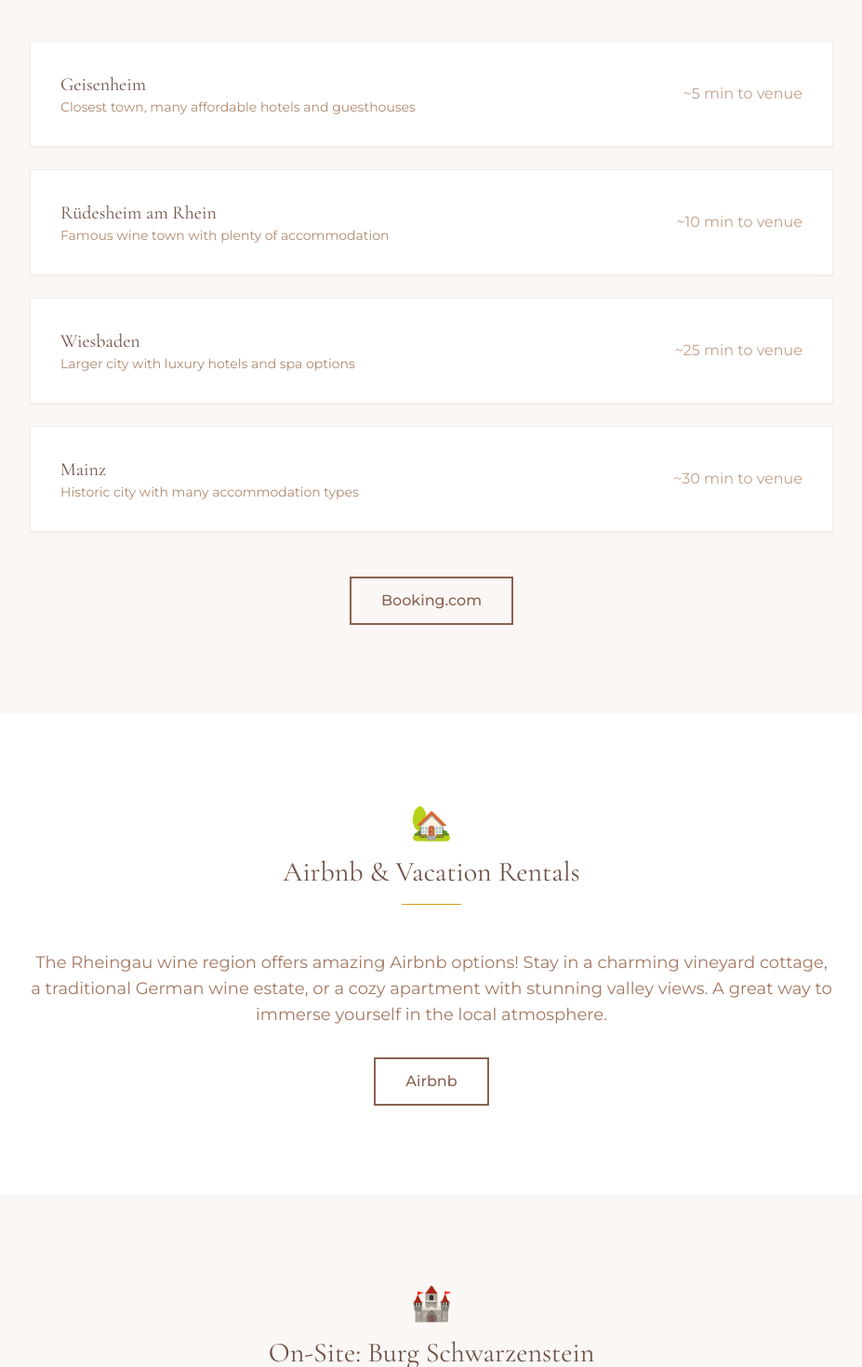
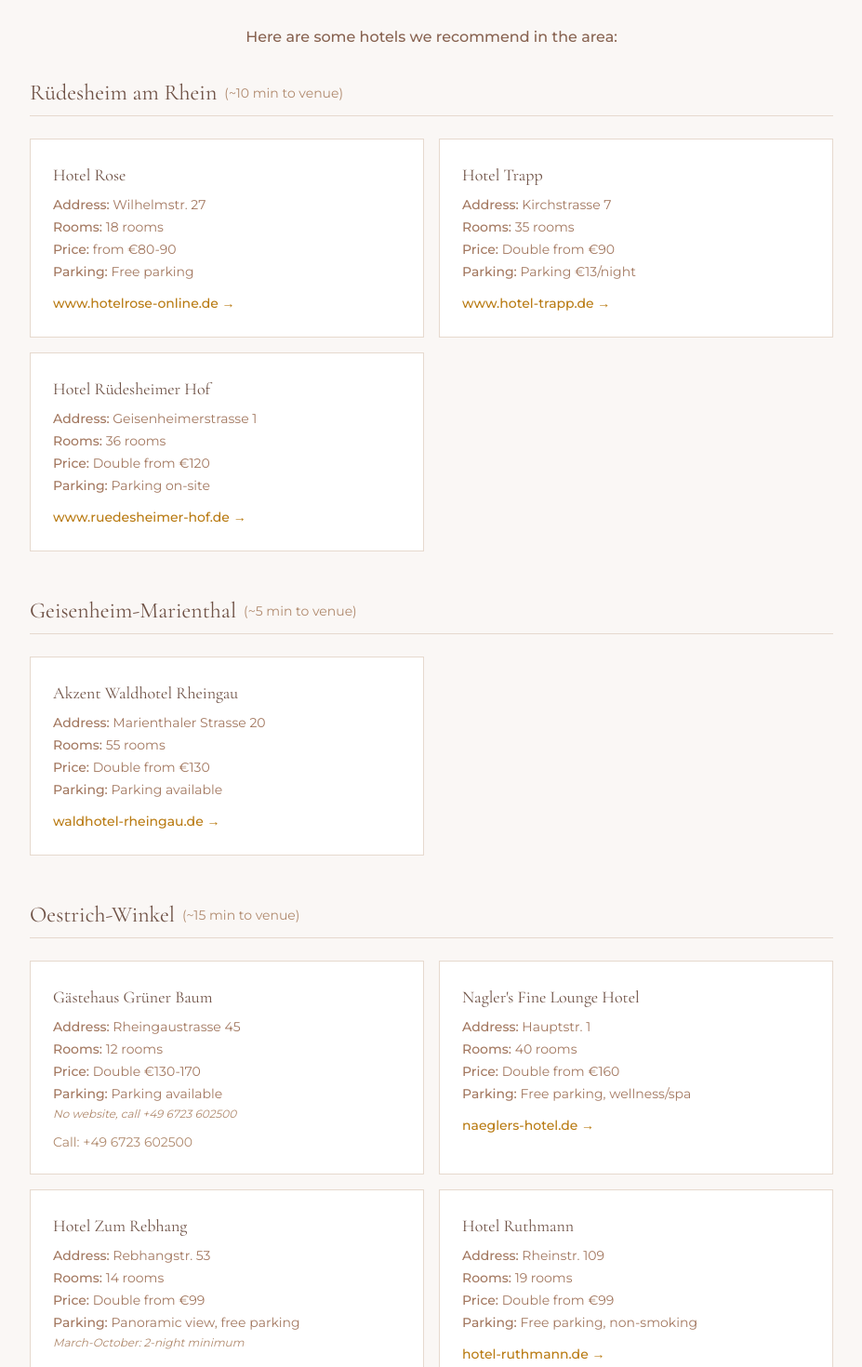
Before and after one commit to pierreeurope/wedding-website, a Next.js app: page /en/accommodation in a window 1280 px wide. Shown: the part 1100-2570 px from the top of the page at 93% size, without its empty margins (176-1103 px from the left). Built offline with nearby package versions, Linux system fonts and the light colour scheme.

Commit message:
update schedule timing, story text, and add hotel suggestions

```diff
--- a/messages/en.json
+++ b/messages/en.json
@@ -16,7 +16,7 @@
     "location": "Burg Schwarzenstein, Geisenheim, Germany",
     "welcome": "We can't wait to celebrate with you!",
     "ourStory": "Our Story",
-    "ourStoryText": "We met in the most wonderful and unexpected way. After an incredible proposal under the Northern Lights, we are delighted to have announced our marriage and would love to share this special day with you.",
+    "ourStoryText": "The joke goes like this: an art historian and an aeroplane engineer walk into a bank. They come out married... or almost married, after a proposal under the Northern Lights. We are delighted to announce our marriage and celebrate this special day with you.",
     "venueSubtitle": "Rheingau Wine Region, Germany",
     "learnMore": "Learn More",
     "scheduleTitle": "Schedule",
@@ -35,13 +35,14 @@
   "schedule": {
     "title": "Wedding Schedule",
     "subtitle": "Join us for a weekend of celebration",
+    "timingNote": "The detailed timeline is still being finalized. We'll update this page as the day takes shape.",
     "addressLabel": "Address",
     "addToCalendar": "Add to Calendar",
     "saturday": "Saturday, October 3rd",
     "sunday": "Sunday, October 4th",
     "ceremony": {
       "title": "Church Ceremony",
-      "time": "12:00 PM",
+      "time": "To be announced",
       "location": "Lutheran Church Geisenheim",
       "address": "Lutheran Church Geisenheim, Geisenheim",
       "description": "Join us for our church wedding ceremony at the beautiful Lutheran Church in Geisenheim."
@@ -184,12 +185,14 @@
     "alternatives": {
       "title": "Nearby Hotels",
       "description": "The nearby town of Geisenheim and the surrounding area have many great hotels and guesthouses at affordable prices. This is a wonderful option if you prefer more flexibility or want to explore the region.",
+      "ourSuggestions": "Here are some hotels we recommend in the area:",
       "geisenheim": "Closest town, many affordable hotels and guesthouses",
       "ruedesheim": "Famous wine town with plenty of accommodation",
       "wiesbaden": "Larger city with luxury hotels and spa options",
       "mainz": "Historic city with many accommodation types",
       "min5": "~5 min to venue",
       "min10": "~10 min to venue",
+      "min15": "~15 min to venue",
       "min25": "~25 min to venue",
       "min30": "~30 min to venue"
     },
--- a/src/app/[locale]/accommodation/page.tsx
+++ b/src/app/[locale]/accommodation/page.tsx
@@ -23,6 +23,41 @@ function RoomCard({ name, description, price, available }: { name: string; descr
         <span className="text-gold-600 font-medium whitespace-nowrap ml-4">{price}</span>
       </div>
       <p className="text-xs text-primary-400 mt-2">{available}</p>
+    </div>
+  );
+}
+
+function HotelCard({ name, address, rooms, price, parking, website, note }: {
+  name: string;
+  address: string;
+  rooms: string;
+  price: string;
+  parking: string;
+  website?: string;
+  note?: string;
+}) {
+  return (
+    <div className="bg-white p-6 border border-primary-200 hover:border-gold-300 transition-colors">
+      <h4 className="font-serif text-lg text-primary-800 mb-2">{name}</h4>
+      <div className="space-y-1 text-sm text-primary-600 mb-3">
+        <p><span className="font-medium">Address:</span> {address}</p>
+        <p><span className="font-medium">Rooms:</span> {rooms}</p>
+        <p><span className="font-medium">Price:</span> {price}</p>
+        <p><span className="font-medium">Parking:</span> {parking}</p>
+        {note && <p className="text-primary-500 italic text-xs mt-2">{note}</p>}
+      </div>
+      {website ? (
+        <a
+          href={`https://${website}`}
+          target="_blank"
+          rel="noopener noreferrer"
+          className="text-gold-600 hover:text-gold-700 text-sm font-medium"
+        >
+          {website} →
+        </a>
+      ) : (
+        <p className="text-primary-500 text-sm">Call: +49 6723 602500</p>
+      )}
     </div>
   );
 }
@@ -72,53 +107,118 @@ function AccommodationPageClient() {
             <div className="h-px w-16 bg-gold-500 mx-auto my-4"></div>
           </div>
 
-          <p className="text-primary-600 text-center mb-12 text-lg">
+          <p className="text-primary-600 text-center mb-8 text-lg">
             {t('alternatives.description')}
           </p>
 
-          <div className="space-y-6 mb-12">
-            <div className="card flex flex-col md:flex-row md:items-center md:justify-between">
-              <div>
-                <h4 className="font-serif text-xl text-primary-800">Geisenheim</h4>
-                <p className="text-primary-500 text-sm">{t('alternatives.geisenheim')}</p>
-              </div>
-              <span className="text-primary-400 mt-2 md:mt-0">{t('alternatives.min5')}</span>
-            </div>
+          <p className="text-primary-700 font-medium text-center mb-8">
+            {t('alternatives.ourSuggestions')}
+          </p>
 
-            <div className="card flex flex-col md:flex-row md:items-center md:justify-between">
-              <div>
-                <h4 className="font-serif text-xl text-primary-800">Rüdesheim am Rhein</h4>
-                <p className="text-primary-500 text-sm">{t('alternatives.ruedesheim')}</p>
-              </div>
-              <span className="text-primary-400 mt-2 md:mt-0">{t('alternatives.min10')}</span>
-            </div>
-
-            <div className="card flex flex-col md:flex-row md:items-center md:justify-between">
-              <div>
-                <h4 className="font-serif text-xl text-primary-800">Wiesbaden</h4>
-                <p className="text-primary-500 text-sm">{t('alternatives.wiesbaden')}</p>
-              </div>
-              <span className="text-primary-400 mt-2 md:mt-0">{t('alternatives.min25')}</span>
-            </div>
-
-            <div className="card flex flex-col md:flex-row md:items-center md:justify-between">
-              <div>
-                <h4 className="font-serif text-xl text-primary-800">Mainz</h4>
-                <p className="text-primary-500 text-sm">{t('alternatives.mainz')}</p>
-              </div>
-              <span className="text-primary-400 mt-2 md:mt-0">{t('alternatives.min30')}</span>
+          {/* Rüdesheim am Rhein */}
+          <div className="mb-12">
+            <h3 className="font-serif text-2xl text-primary-800 mb-2 flex items-center gap-2">
+              Rüdesheim am Rhein
+              <span className="text-sm font-sans text-primary-500">({t('alternatives.min10')})</span>
+            </h3>
+            <div className="h-px bg-primary-200 mb-6"></div>
+            <div className="grid md:grid-cols-2 gap-4">
+              <HotelCard
+                name="Hotel Rose"
+                address="Wilhelmstr. 27"
+                rooms="18 rooms"
+                price="from €80-90"
+                parking="Free parking"
+                website="www.hotelrose-online.de"
+              />
+              <HotelCard
+                name="Hotel Trapp"
+                address="Kirchstrasse 7"
+                rooms="35 rooms"
+                price="Double from €90"
+                parking="Parking €13/night"
+                website="www.hotel-trapp.de"
+              />
+              <HotelCard
+                name="Hotel Rüdesheimer Hof"
+                address="Geisenheimerstrasse 1"
+                rooms="36 rooms"
+                price="Double from €120"
+                parking="Parking on-site"
+                website="www.ruedesheimer-hof.de"
+              />
             </div>
           </div>
 
-          <div className="text-center">
-            <a
-              href="https://www.booking.com/searchresults.html?ss=Geisenheim"
-              target="_blank"
-              rel="noopener noreferrer"
-              className="btn-secondary"
-            >
-              Booking.com
-            </a>
+          {/* Geisenheim-Marienthal */}
+          <div className="mb-12">
+            <h3 className="font-serif text-2xl text-primary-800 mb-2 flex items-center gap-2">
+              Geisenheim-Marienthal
+              <span className="text-sm font-sans text-primary-500">({t('alternatives.min5')})</span>
+            </h3>
+            <div className="h-px bg-primary-200 mb-6"></div>
+            <div className="grid md:grid-cols-2 gap-4">
+              <HotelCard
+                name="Akzent Waldhotel Rheingau"
+                address="Marienthaler Strasse 20"
+                rooms="55 rooms"
+                price="Double from €130"
+                parking="Parking available"
+                website="waldhotel-rheingau.de"
+              />
+            </div>
+          </div>
+
+          {/* Oestrich-Winkel */}
+          <div className="mb-12">
+            <h3 className="font-serif text-2xl text-primary-800 mb-2 flex items-center gap-2">
+              Oestrich-Winkel
+              <span className="text-sm font-sans text-primary-500">({t('alternatives.min15')})</span>
+            </h3>
+            <div className="h-px bg-primary-200 mb-6"></div>
+            <div className="grid md:grid-cols-2 gap-4">
+              <HotelCard
+                name="Gästehaus Grüner Baum"
+                address="Rheingaustrasse 45"
+                rooms="12 rooms"
+                price="Double €130-170"
+                parking="Parking available"
+                note="No website, call +49 6723 602500"
+              />
+              <HotelCard
+                name="Nagler's Fine Lounge Hotel"
+                address="Hauptstr. 1"
+                rooms="40 rooms"
+                price="Double from €160"
+                parking="Free parking, wellness/spa"
+                website="naeglers-hotel.de"
+              />
+              <HotelCard
+                name="Hotel Zum Rebhang"
+                address="Rebhangstr. 53"
+                rooms="14 rooms"
+                price="Double from €99"
+                parking="Panoramic view, free parking"
+                website="hotel-zum-rebhang.de"
+                note="March-October: 2-night minimum"
+              />
+              <HotelCard
+                name="Hotel Ruthmann"
+                address="Rheinstr. 109"
+                rooms="19 rooms"
+                price="Double from €99"
+                parking="Free parking, non-smoking"
+                website="hotel-ruthmann.de"
+              />
+              <HotelCard
+                name="Wein- & Sekthaus F.B. Schönleber"
+                address="Hauptstr. 1b"
+                rooms="13 rooms"
+                price="Double from €126"
+                parking="Rhine view, wine estate restaurant"
+                website="fb-schoenleber.de"
+              />
+            </div>
           </div>
         </div>
       </section>
--- a/src/app/[locale]/schedule/page.tsx
+++ b/src/app/[locale]/schedule/page.tsx
@@ -32,6 +32,13 @@ function SchedulePageClient() {
       {/* Timeline */}
       <section className="py-24 bg-white">
         <div className="max-w-4xl mx-auto px-4">
+          {/* Timing Note */}
+          <div className="mb-16 max-w-2xl mx-auto">
+            <p className="text-center text-primary-500 italic text-lg">
+              {t('timingNote')}
+            </p>
+          </div>
+
           {/* Saturday */}
           <div className="mb-20">
             <h2 className="font-serif text-3xl text-primary-800 mb-12 text-center">
```
Also changed, not shown: messages/de.json (+5 -2 lines), messages/fr.json (+5 -2 lines).
